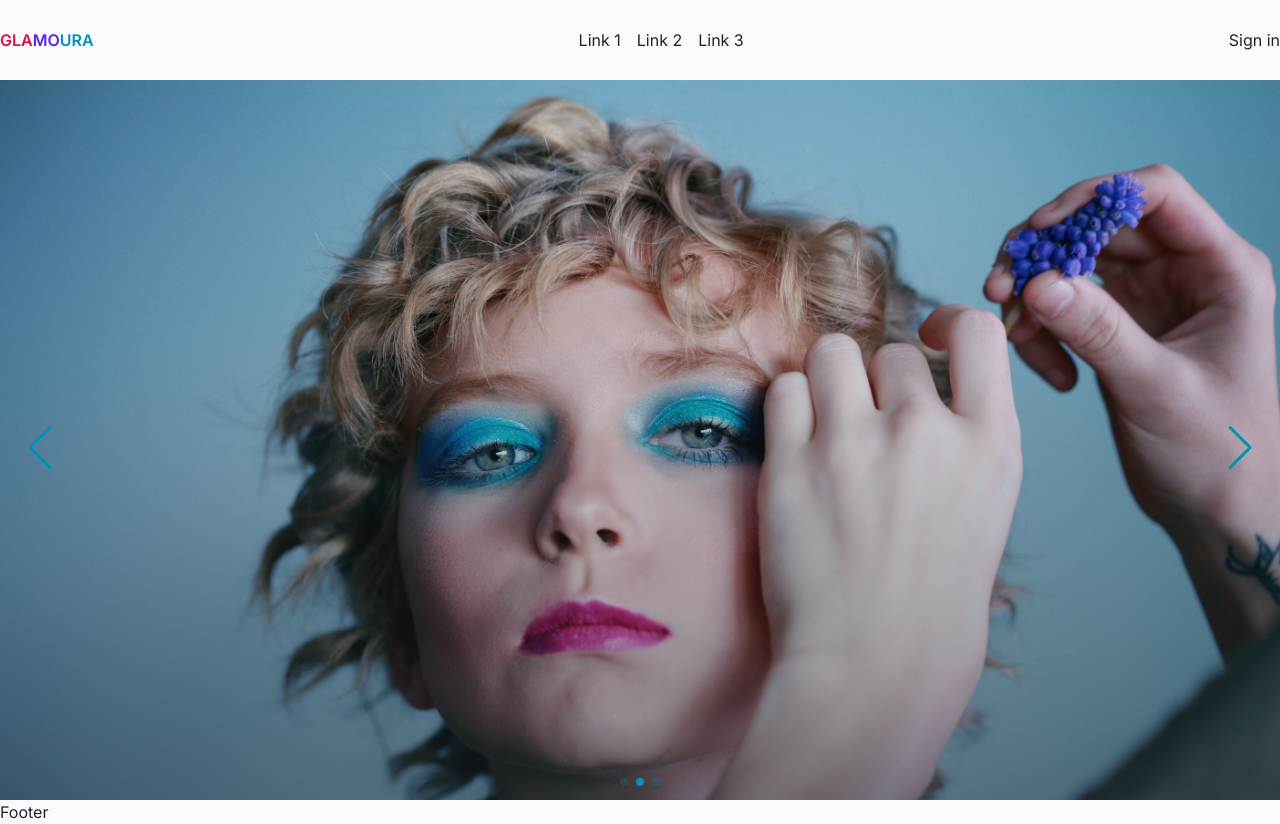
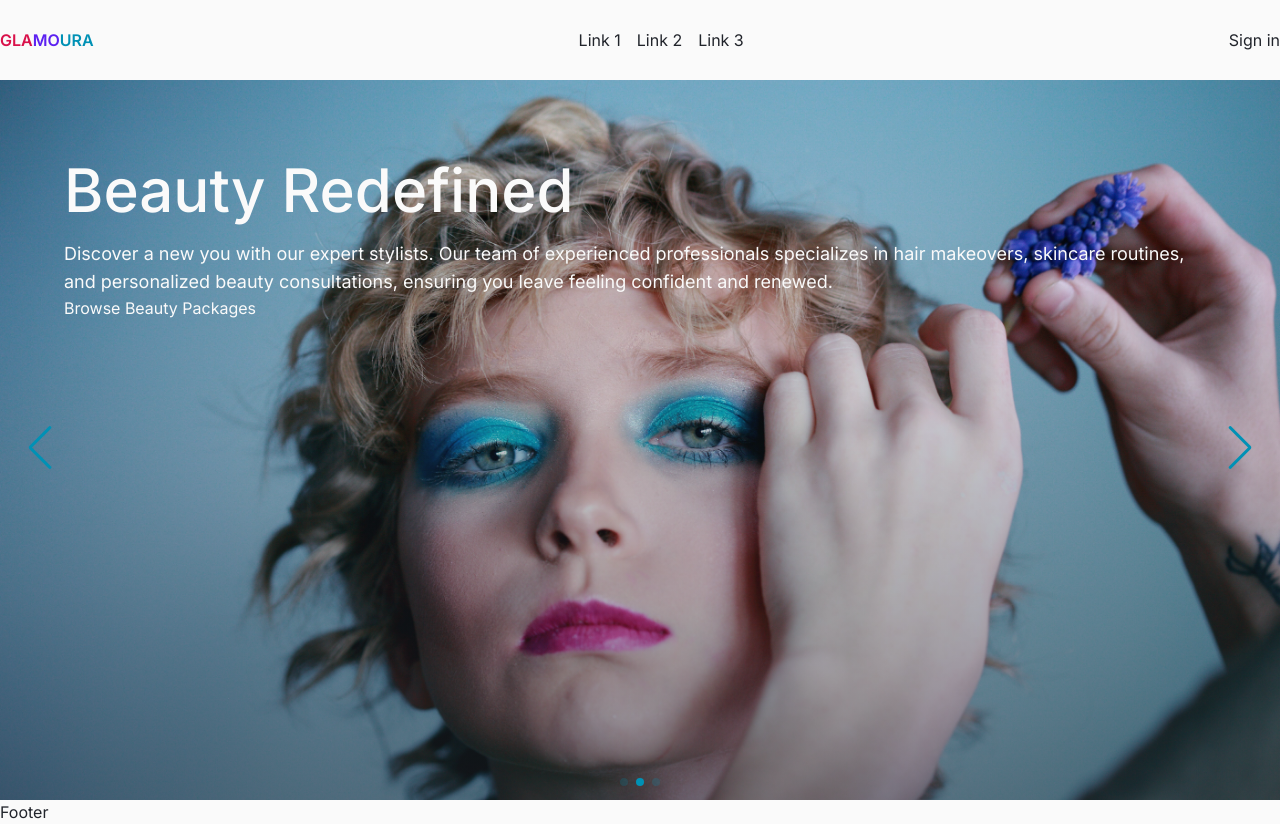
Before and after one commit to Shm-Rsuf/glamoura-client, a Next.js app: page / in a window 1280 px wide. Built offline with nearby package versions, Linux system fonts and the light colour scheme.

Commit message:
cta button added not done yet

```diff
--- a/app/(home)/_components/Slider.tsx
+++ b/app/(home)/_components/Slider.tsx
@@ -7,6 +7,7 @@ import "swiper/css/pagination";
 import { data } from "@/data/sliderContents";
 import Image from "next/image";
 import OverLay from "@/components/ui/OverLay";
+import Link from "next/link";
 
 const Slider = () => {
   return (
@@ -29,6 +30,11 @@ const Slider = () => {
             <SwiperSlide key={slide.image} className="w-full h-full relative">
                 <Image width={2700} height={6000} src={slide.image} alt={slide.headings} priority className="w-full h-full object-cover"/>
                 <OverLay/>
+                <div className="container sp absolute top-0 left-0 right-0 bottom-0 h-full w-full text-white space-y-5 max-w-6xl">
+                  <h1>{slide.headings}</h1>
+                  <p>{slide.subHeadings}</p>
+                  <Link href="/beauty-packages">Browse Beauty Packages</Link>
+                </div>
             </SwiperSlide>
           ))
         }
--- a/app/globals.css
+++ b/app/globals.css
@@ -4,7 +4,7 @@
 
 /* COMMON STYLES */
 .sp {
-  @apply py-10;
+  @apply py-20;
 }
 
 .eq {
--- a/components/Header.tsx
+++ b/components/Header.tsx
@@ -1,4 +1,5 @@
 import Link from "next/link";
+import Button from "./ui/Button";
 
 const Header = () => {
   return (
@@ -16,7 +17,7 @@ const Header = () => {
           <li className="cursor-pointer duration-300 f">Link 3</li>
         </ul>
       </div>
-      <button className="right">Sign in</button>
+      <Button className="right">Sign in</Button>
     </nav>
     </header>
 
--- /dev/null
+++ b/components/ui/Button.tsx
@@ -0,0 +1,8 @@
+interface ButtonProps extends React.ButtonHTMLAttributes<HTMLButtonElement>{}
+const Button:React.FC<ButtonProps> = ({onClick, type, disabled, children, ...props}) => {
+  return (
+    <button onClick={onClick} type={type} disabled={disabled} {...props}>{children}</button>
+  )
+}
+
+export default Button;
--- a/package.json
+++ b/package.json
@@ -9,6 +9,7 @@
     "lint": "next lint"
   },
   "dependencies": {
+    "class-variance-authority": "^0.7.0",
     "clsx": "^2.0.0",
     "next": "14.0.0",
     "react": "^18",
```
Also changed, not shown: 1 other file (tests, documents, lock files or other folders).
